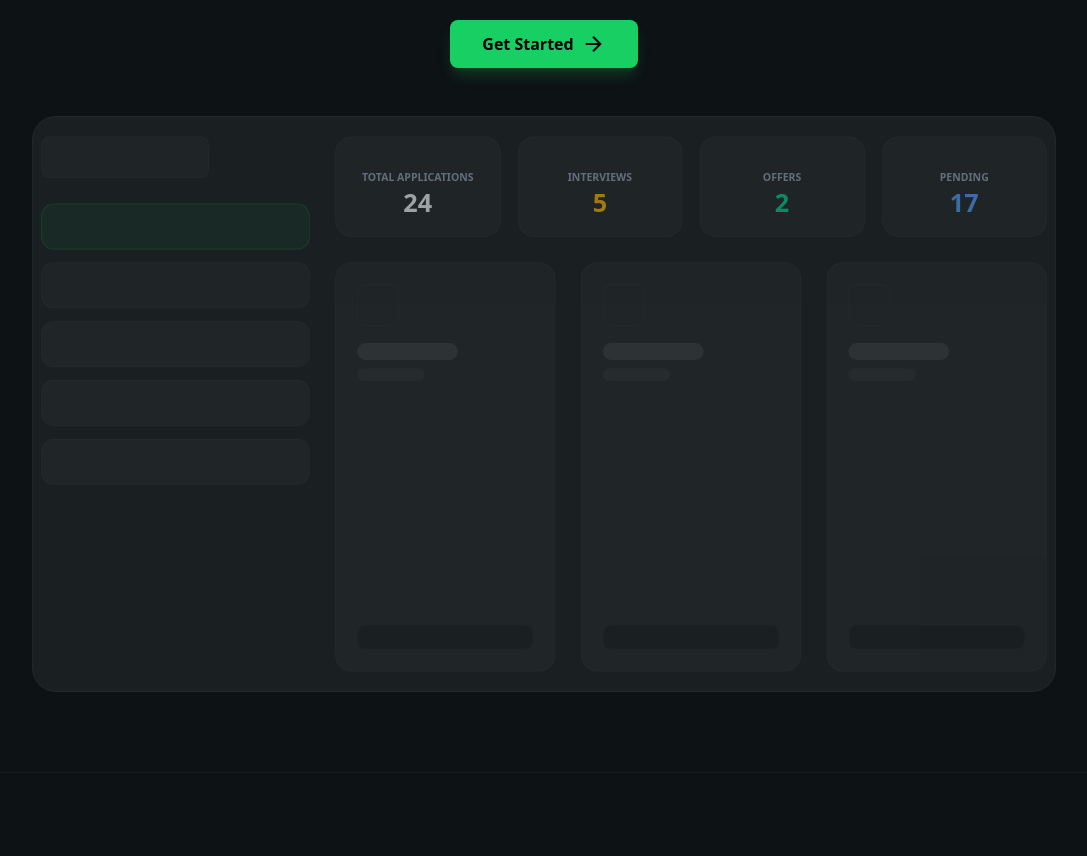
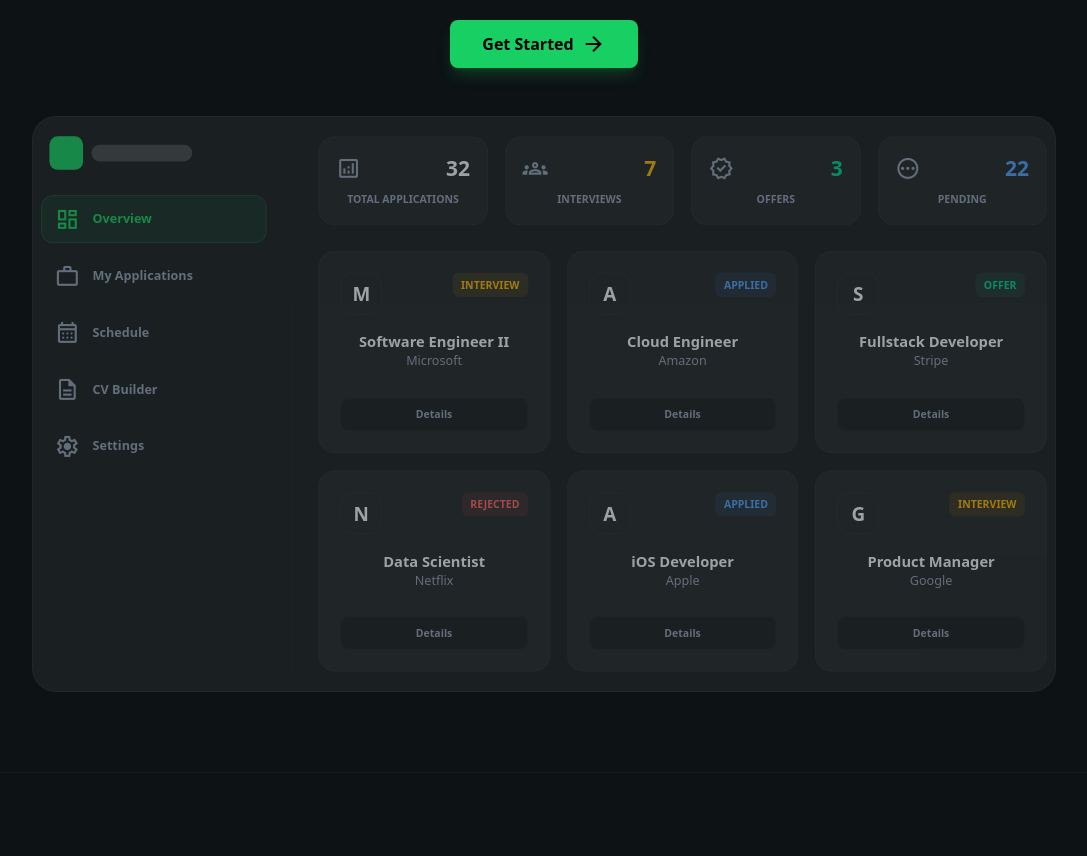
Before and after one commit to Devoguzkaya/applyfollow, a Next.js app in the folder frontend/: page / in a window 1280 px wide. Shown: the part 460-1316 px from the top of the page, without its empty margins (96-1183 px from the left). Built offline with nearby package versions, Linux system fonts and the light colour scheme; no server answers.

Commit message:
design: add realistic mock data to landing page mockup

```diff
--- a/frontend/app/page.tsx
+++ b/frontend/app/page.tsx
@@ -232,11 +232,23 @@ export default function Home() {
             {/* Actual Dashboard UI Representation */}
             <div className="p-4 md:p-8 h-full flex gap-6 opacity-60 group-hover:opacity-100 transition-all duration-700 scale-105 group-hover:scale-100">
               {/* Sidebar Mock */}
-              <div className="hidden md:flex w-64 h-full flex-col gap-6">
-                <div className="h-10 w-40 bg-surface-hover rounded-lg border border-border-main"></div>
-                <div className="flex flex-col gap-3">
-                  {[1, 2, 3, 4, 5].map(i => (
-                    <div key={i} className={`h-11 rounded-xl border border-border-main ${i === 1 ? 'bg-primary/10 border-primary/20' : 'bg-surface-hover'}`}></div>
+              <div className="hidden md:flex w-60 h-full flex-col gap-6 border-r border-border-main/50 pr-6">
+                <div className="flex items-center gap-2 px-2">
+                  <div className="size-8 bg-primary rounded-lg"></div>
+                  <div className="h-4 w-24 bg-text-main/20 rounded-full"></div>
+                </div>
+                <div className="flex flex-col gap-2">
+                  {[
+                    { icon: 'dashboard', label: t('sidebar.overview'), active: true },
+                    { icon: 'work', label: t('sidebar.applications'), active: false },
+                    { icon: 'calendar_month', label: t('sidebar.schedule'), active: false },
+                    { icon: 'description', label: t('sidebar.cvBuilder'), active: false },
+                    { icon: 'settings', label: t('sidebar.settings'), active: false }
+                  ].map((item, i) => (
+                    <div key={i} className={`flex items-center gap-3 px-3 py-2.5 rounded-xl border transition-all ${item.active ? 'bg-primary/10 border-primary/20 text-primary' : 'bg-transparent border-transparent text-text-muted'}`}>
+                      <span className="material-symbols-outlined text-xl">{item.icon}</span>
+                      <span className="text-xs font-bold">{item.label}</span>
+                    </div>
                   ))}
                 </div>
               </div>
@@ -246,32 +258,43 @@ export default function Home() {
                 {/* Header Stats */}
                 <div className="grid grid-cols-2 sm:grid-cols-4 gap-3 sm:gap-4">
                   {[
-                    { label: t('dashboard.stats.total'), value: '24', color: 'text-text-main' },
-                    { label: t('dashboard.stats.interviews'), value: '5', color: 'text-amber-400' },
-                    { label: 'Offers', value: '2', color: 'text-emerald-400' },
-                    { label: t('dashboard.stats.pending'), value: '17', color: 'text-blue-400' }
+                    { label: t('dashboard.stats.total'), value: '32', color: 'text-text-main', icon: 'analytics' },
+                    { label: t('dashboard.stats.interviews'), value: '7', color: 'text-amber-400', icon: 'groups' },
+                    { label: 'Offers', value: '3', color: 'text-emerald-400', icon: 'verified' },
+                    { label: t('dashboard.stats.pending'), value: '22', color: 'text-blue-400', icon: 'pending' }
                   ].map((stat, i) => (
-                    <div key={i} className="h-20 sm:h-24 bg-surface-hover rounded-xl sm:rounded-2xl border border-border-main p-3 sm:p-4 flex flex-col justify-end">
-                      <p className="text-[9px] sm:text-[10px] text-text-muted font-bold uppercase truncate">{stat.label}</p>
-                      <p className={`text-xl sm:text-2xl font-black ${stat.color}`}>{stat.value}</p>
+                    <div key={i} className="bg-surface-hover rounded-2xl border border-border-main p-4 flex flex-col gap-2">
+                      <div className="flex items-center justify-between">
+                        <span className="material-symbols-outlined text-text-muted text-lg">{stat.icon}</span>
+                        <p className={`text-xl font-black ${stat.color}`}>{stat.value}</p>
+                      </div>
+                      <p className="text-[10px] text-text-muted font-bold uppercase">{stat.label}</p>
                     </div>
                   ))}
                 </div>
 
                 {/* Cards Grid */}
-                <div className="flex-1 grid grid-cols-3 gap-6">
+                <div className="flex-1 grid grid-cols-1 sm:grid-cols-2 lg:grid-cols-3 gap-4">
                   {[
-                    { company: 'Google', pos: 'Senior Dev', status: 'INTERVIEW' },
-                    { company: 'Meta', pos: 'Frontend', status: 'APPLIED' },
-                    { company: 'Vercel', pos: 'DX Engineer', status: 'OFFER' }
+                    { company: 'Microsoft', pos: 'Software Engineer II', status: 'INTERVIEW', color: 'bg-amber-400/10 text-amber-400', logo: 'M' },
+                    { company: 'Amazon', pos: 'Cloud Engineer', status: 'APPLIED', color: 'bg-blue-400/10 text-blue-400', logo: 'A' },
+                    { company: 'Stripe', pos: 'Fullstack Developer', status: 'OFFER', color: 'bg-emerald-400/10 text-emerald-400', logo: 'S' },
+                    { company: 'Netflix', pos: 'Data Scientist', status: 'REJECTED', color: 'bg-red-400/10 text-red-400', logo: 'N' },
+                    { company: 'Apple', pos: 'iOS Developer', status: 'APPLIED', color: 'bg-blue-400/10 text-blue-400', logo: 'A' },
+                    { company: 'Google', pos: 'Product Manager', status: 'INTERVIEW', color: 'bg-amber-400/10 text-amber-400', logo: 'G' }
                   ].map((card, i) => (
-                    <div key={i} className="bg-surface-hover rounded-2xl border border-border-main p-5 flex flex-col gap-4">
-                      <div className="size-10 rounded-lg bg-background/40 border border-border-main"></div>
+                    <div key={i} className="bg-surface-hover rounded-2xl border border-border-main p-5 flex flex-col gap-4 hover:border-primary/30 transition-all">
+                      <div className="flex items-start justify-between">
+                        <div className="size-10 rounded-xl bg-background flex items-center justify-center font-black text-lg border border-border-main">{card.logo}</div>
+                        <div className={`px-2 py-1 rounded-md text-[10px] font-black ${card.color}`}>{card.status}</div>
+                      </div>
                       <div>
-                        <div className="h-4 w-24 bg-text-main/10 rounded-full mb-2"></div>
-                        <div className="h-3 w-16 bg-text-main/5 rounded-full"></div>
+                        <h4 className="text-sm font-bold text-text-main truncate">{card.pos}</h4>
+                        <p className="text-xs text-text-muted">{card.company}</p>
                       </div>
-                      <div className="mt-auto h-6 w-full bg-surface-card rounded-lg border border-border-main"></div>
+                      <div className="mt-auto h-8 w-full bg-surface-card rounded-lg border border-border-main flex items-center justify-center">
+                        <span className="text-[10px] font-bold text-text-muted">Details</span>
+                      </div>
                     </div>
                   ))}
                 </div>
```
